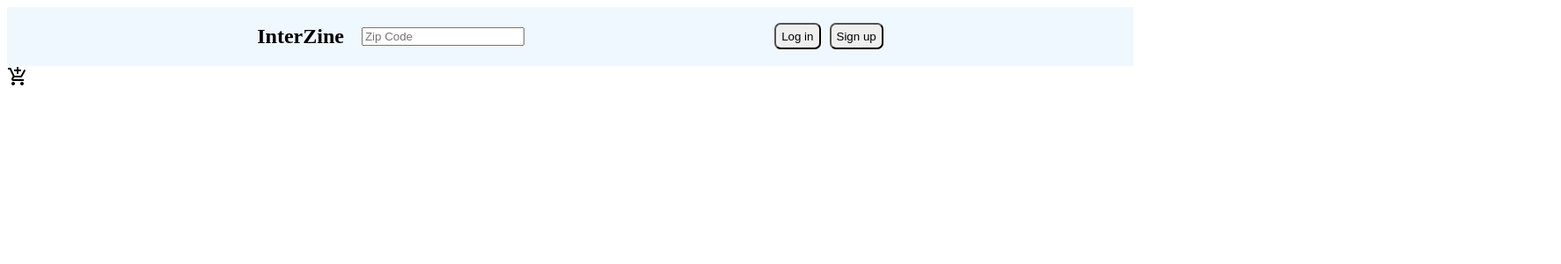
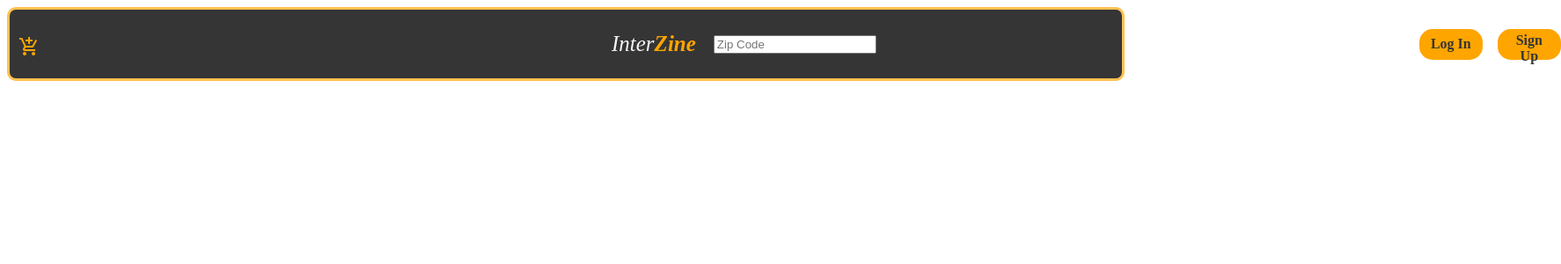
Before and after one commit to DBV-FTL/DBV-CapstoneProject-2, a React (Vite) app in the folder interzine/interzine-ui/: page / in a window 1280 px wide. Shown: the top 300 px of the page at 88% size, 1774 px wide, since content can reach past the window. Built offline with nearby package versions, Linux system fonts and the light colour scheme.

Commit message:
css updated

```diff
--- a/interzine/interzine-ui/src/components/Navbar/Navbar.css
+++ b/interzine/interzine-ui/src/components/Navbar/Navbar.css
@@ -1,30 +1,80 @@
-nav{
+nav {
     display: flex;
-    flex-direction: row;
-    margin: auto;
-    background-color: aliceblue;
-    width: 100vw;
-    height: 2%;
-    margin-top:0 ;
-    justify-content: space-evenly;
+    /* flex-direction: row; */
+    background-color: rgb(53, 53, 53);
+    width: 100%;
+    border-radius: 10px;
+    border: solid;
+    border-color: rgb(255, 193, 78);
+    color: whitesmoke;
 }
 
-.access-buttons{
+.access-buttons {
     display: grid;
     grid-template-columns: auto auto;
-    gap: 10px;
+    /* gap: 5px; */
+    align-items: center;
+    margin-left: 600px;
+
+}
+
+.access-buttons2 {
+    display: grid;
+    grid-template-columns: auto auto;
     align-items: center;
 }
 
-.logo-and-location{
+.logo-and-location {
     display: grid;
     grid-template-columns: auto auto;
     gap: 20px;
     align-items: center;
+    margin-left: 250px;
 
 }
 
-.access-buttons button{
-    height: 30px;
-    border-radius: 7px;
+.access-buttons button {
+    height: 35px;
+    width: 72px;
+    border-radius: 15px;
+    margin-left: 17px;
+    border: solid;
+    color: rgb(53, 53, 53);
+    border-color: orange;
+    background-color: orange;
+    font-size: 16px;
+    cursor: pointer;
+    font-family: Didot, serif;
+    font-weight: bold;
 }
+
+.access-buttons2 button {
+    height: 35px;
+    width: 72px;
+    border-radius: 15px;
+    margin-left: 17px;
+    border: solid;
+    color: orange;
+    background-color: rgb(53, 53, 53);
+    font-size: 16px;
+    cursor: pointer;
+    font-family: Didot, serif;
+}
+
+.cart {
+    padding-top: 30px;
+    margin-right: 400px;
+    padding-left: 10px;
+    cursor: pointer;
+    color: orange;
+}
+
+.header {
+    font-style: italic;
+    font-size: 25px;
+    font-family: Didot, serif;
+}
+
+.z {
+    color: orange;
+}
--- a/interzine/interzine-ui/src/components/Navbar/Navbar.jsx
+++ b/interzine/interzine-ui/src/components/Navbar/Navbar.jsx
@@ -1,9 +1,10 @@
-import React from 'react'
+import React, { useState } from 'react'
 import './Navbar.css'
 import { useNavigate } from 'react-router-dom'
 import apiClient from '../../services/apiClient'
 
 function Navbar({appState, logout}) {
+    const [isOpen, setIsOpen] = useState(false)
     const navigate= useNavigate()
 
     function routeToLogin() {
@@ -22,29 +23,29 @@ function Navbar({appState, logout}) {
 
     return (
         <nav>
+            <div className="cart">
+                <link href="https://fonts.googleapis.com/icon?family=Material+Icons" rel="stylesheet" />
+                <i onClick={() => setIsOpen(true)} className="material-icons md-36">add_shopping_cart</i>
+            </div>
+
             <div className='logo-and-location'>
-                <h2> InterZine </h2>
+            <p className='header'>Inter<strong class='z'>Zine</strong></p>
 
                 <form>
-                    <input placeholder='Zip Code'/>
+                    <input placeholder='Zip Code' />
                 </form>
             </div>
 
-
-                {
-                    appState.isAuthenticated ?
-                    <button onClick={routeToLogout} > Log out </button>
-                    :
-                    <div className='access-buttons'>
-                        <button onClick={routeToLogin} > Log in </button>
-                        <button onClick={routeToRegister}> Sign up </button>
-                    </div>
-                }
+            {
+                appState.isAuthenticated ? <button onClick={routeToLogout} > Log Out</button> :
+                <div className='access-buttons'>
+                    <button className = "access-button1" onClick={routeToLogin}> Log In</button>
+                    <button className = "access-button2" onClick={routeToRegister}> Sign Up</button>
+                </div>
+            }
 
 
-
-
-        </nav>
+        </nav >
     )
 }
 
--- a/interzine/interzine-ui/src/components/Sidebar/Sidebar.jsx
+++ b/interzine/interzine-ui/src/components/Sidebar/Sidebar.jsx
@@ -11,9 +11,9 @@ function Sidebar() {
             {/* <div className='m'>
             <i onClick= {setIsOpen} className="material-icons md-36">arrow_forward</i>
             </div> */}
-            <div >
+            {/* <div >
             <i onClick= {() => setIsOpen(true)} className="material-icons md-36">add_shopping_cart</i>
-            </div>
+            </div> */}
             {/* <div>
             <i onClick= {setIsOpen} className="material-icons md-36">monetization_on</i>
             </div>
```
